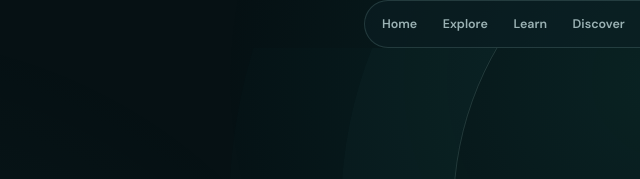
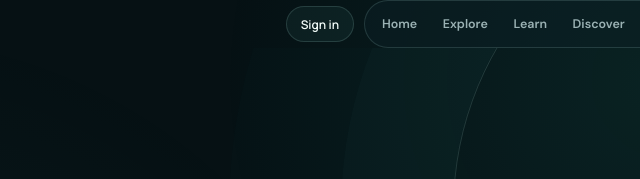
Before and after one commit to Reyansh-15/dentxpert-home-scanner, a website: page website2/pricing.html in a window 1280 px wide. Shown: the top 179 px of the page, 289-929 px from the left. Drawn offline with Linux system fonts and the light colour scheme.

Commit message:
Polish DentXpert motion and connect auth

```diff
--- a/website2/pricing.html
+++ b/website2/pricing.html
@@ -1,4 +1,4 @@
-<!doctype html><html lang="en"><head><meta charset="utf-8"><meta name="viewport" content="width=device-width,initial-scale=1"><meta name="description" content="DentXpert is not for sale and has no confirmed price."><title>Pricing | DentXpert research concept</title><link rel="stylesheet" href="site.css"><script src="site.js" defer></script></head><body><a class="skip" href="#main">Skip to content</a><header><div class="wrap top"><a class="brand" href="home.html"><span class="brand-mark">D</span>DENTXPERT</a><div class="nav-shell"><button class="menu-button" id="menu-button" aria-controls="primary-nav" aria-expanded="false">Menu</button><nav id="primary-nav" aria-label="Main navigation"><a href="home.html">Home</a><a href="explore.html">Explore</a><a href="learn.html">Learn</a><a href="discover.html">Discover</a><a href="technology.html">Technology</a><a href="pricing.html" aria-current="page">Pricing</a><a href="faq.html">FAQ</a><a href="about.html">About</a></nav><button class="icon-button" id="theme-toggle" aria-pressed="false" aria-label="Toggle color theme">◐</button></div></div></header>
+<!doctype html><html lang="en"><head><meta charset="utf-8"><meta name="viewport" content="width=device-width,initial-scale=1"><meta name="description" content="DentXpert is not for sale and has no confirmed price."><title>Pricing | DentXpert research concept</title><link rel="stylesheet" href="site.css"><script src="insforge-config.js" defer></script><script src="site.js" defer></script><script src="auth.js" defer></script></head><body><a class="skip" href="#main">Skip to content</a><header><div class="wrap top"><a class="brand" href="home.html"><span class="brand-mark">D</span>DENTXPERT</a><div class="nav-shell"><button class="menu-button" id="menu-button" aria-controls="primary-nav" aria-expanded="false">Menu</button><nav id="primary-nav" aria-label="Main navigation"><a href="home.html">Home</a><a href="explore.html">Explore</a><a href="learn.html">Learn</a><a href="discover.html">Discover</a><a href="technology.html">Technology</a><a href="pricing.html" aria-current="page">Pricing</a><a href="faq.html">FAQ</a><a href="about.html">About</a></nav><button class="icon-button" id="theme-toggle" aria-pressed="false" aria-label="Toggle color theme">◐</button></div></div></header>
 <main id="main"><section class="page-hero wrap"><p class="eyebrow">Availability and pricing</p><h1>No checkout. No preorder. No price.</h1><p class="lead">DentXpert is a research and design concept. There is no manufactured scanner, approved product, paid service, subscription, sales offer, or confirmed launch plan.</p></section><div class="wrap"><aside class="status-strip"><span class="status-icon">i</span><div><strong>Nothing is available to buy</strong><p>There is no working device, clinical validation, regulatory approval, or product for sale. This site does not replace professional dental care.</p></div></aside></div>
 <section class="section"><div class="wrap price-state"><div class="price-flag"><div><p class="label">Current price</p><strong>Not set</strong></div></div><div class="price-copy"><p class="kicker">Why pricing is premature</p><h2>Evidence comes before a business model.</h2><p>Any responsible future discussion would depend on proven engineering feasibility, safety testing, expert review, manufacturing controls, support needs, accessibility, and applicable regulation.</p><p>Illustrative business-model exploration is not a quote, preorder, paid commitment, or invitation to purchase.</p><a class="button" href="discover.html">See the evidence path →</a></div></div></section>
 <section class="section"><div class="wrap"><div class="section-head"><div><p class="kicker">Future questions</p><h2>Access matters too.</h2></div><p>If research ever supports continued development, affordability, repairability, inclusive access, and the cost of professional follow-up should be considered alongside manufacturing—not after it.</p></div></div></section></main>
```
